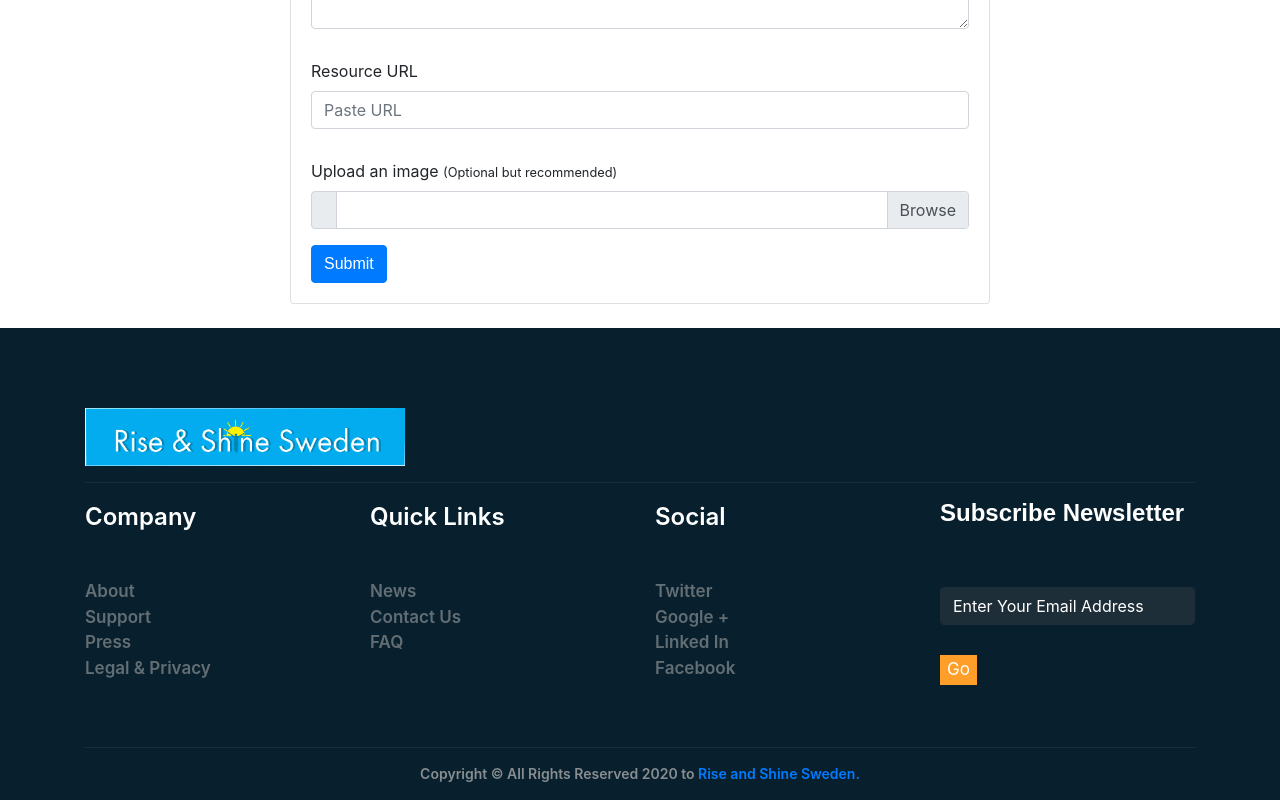
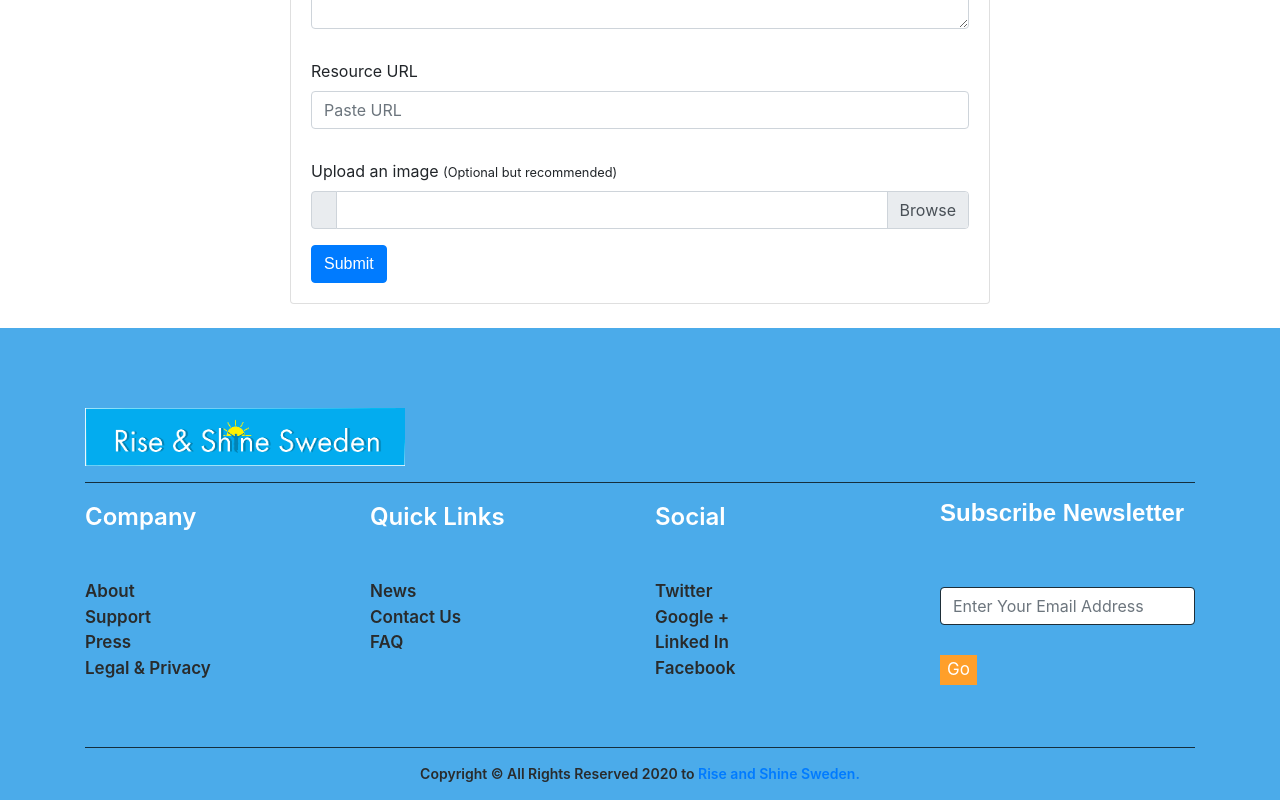
Before and after one commit to electrone901/rise-and-shine-sweden, a React (Create React App) app: page /addResource in a window 1280 px wide. Shown: the part 418-1218 px from the top of the page. Built offline with nearby package versions, Linux system fonts and the light colour scheme.

Commit message:
change the color of the footer

```diff
--- a/src/index.css
+++ b/src/index.css
@@ -152,9 +152,9 @@ hr {
 /* FOOTER  */
 
 .footer {
-    background-color: #08202e;
+    background-color: #4BABEA;
     padding-top: 80px;
-    color: #636e74;
+    color: #131414;
     font-weight: 400;
     font-size: 17px;
 }
@@ -177,7 +177,7 @@ hr {
 .footer-widget ul li a {
     text-transform: capitalize;
     font-size: 17px;
-    color: #636e74;
+    color: #292b2c;
     display: block;
     font-weight: 600;
 }
@@ -191,20 +191,11 @@ hr {
 }
 
 .newsletter-form .form-control {
-    background-color: #1e2e38;
     border-color: #1e2e38;
 }
 
 .newsletter-form .form-control:focus {
     color: black;
-}
-
-.newsletter-form input::-webkit-input-placeholder {
-    color: #fff !important;
-}
-
-.newsletter-form input:focus::-webkit-input-placeholder {
-    color: #fff !important;
 }
 
 .tiny-footer {
@@ -213,7 +204,7 @@ hr {
     font-weight: 600;
     background-color: transparent;
     border-top: 1px solid #152e3d;
-    color: #888d90;
+    color: #292b2c;
     line-height: 1;
 }
 
```
